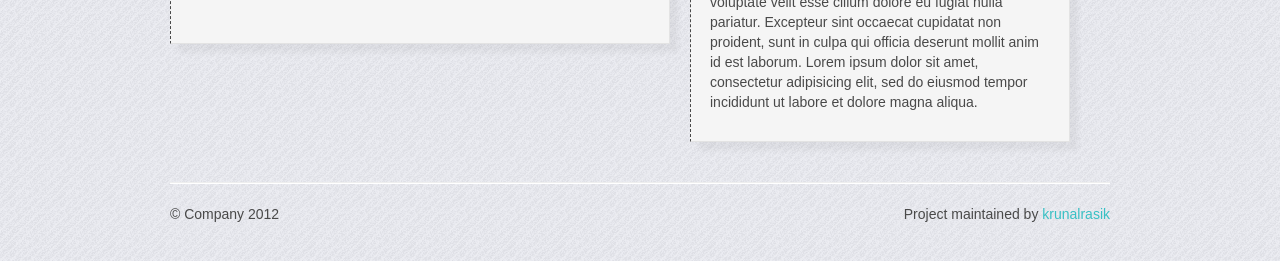
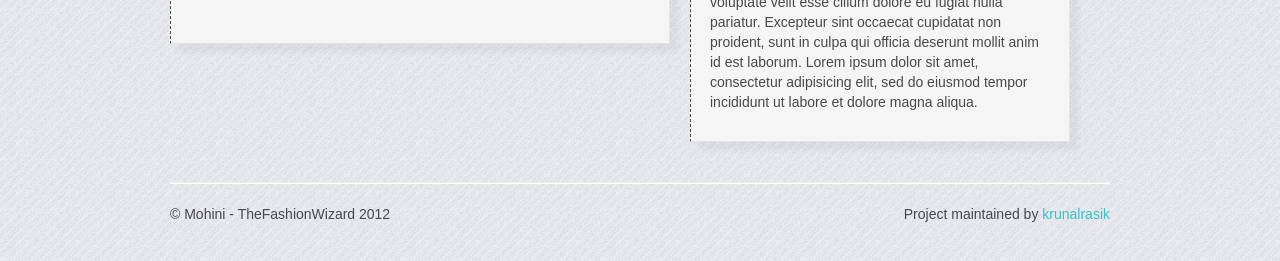
Before and after one commit to krunalrasik/TheFashionWizard, a website: page index.html in a window 1280 px wide. Shown: the part 709-970 px from the top of the page. Drawn offline with Linux system fonts and the light colour scheme; a web font is replaced by a local one.

Commit message:
Add copyright statement

```diff
--- a/index.html
+++ b/index.html
@@ -109,7 +109,7 @@
       <footer>
         <div class="row">
           <div class="span6">
-            <p>&copy; Company 2012</p>
+            <p>&copy; Mohini - TheFashionWizard 2012</p>
           </div>
           <div class="span6">
             <div class="pull-right">
```
